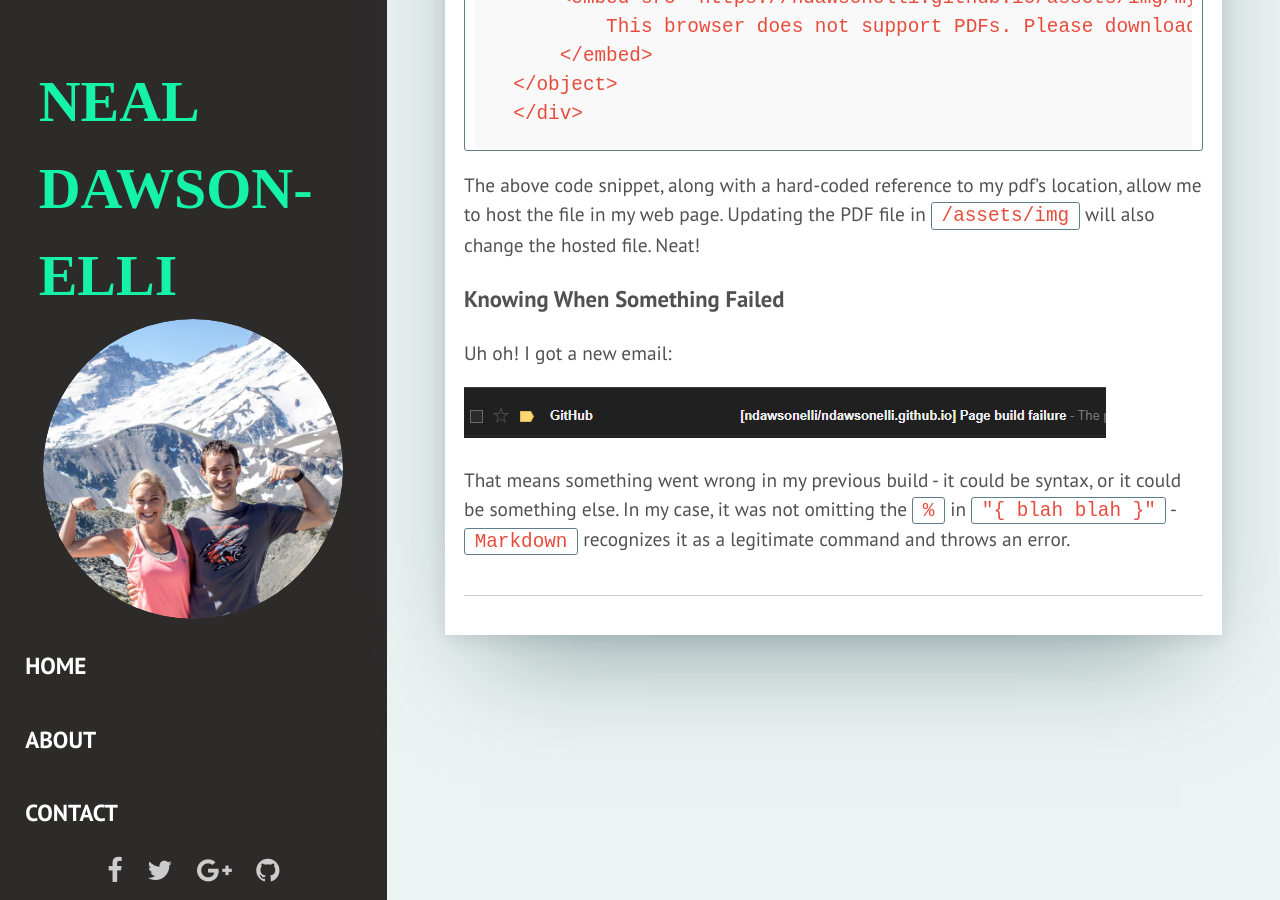
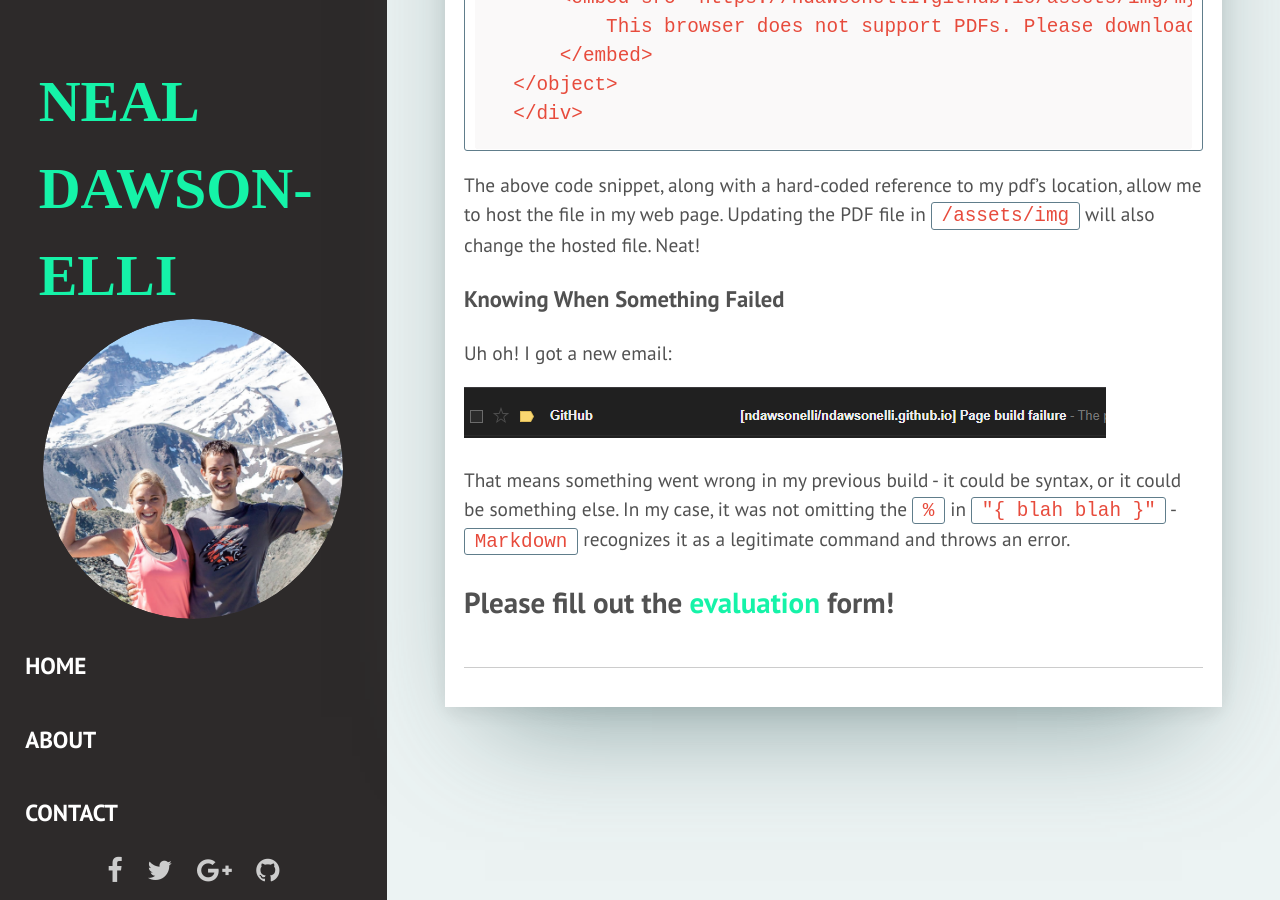
Before and after one commit to ndawsonelli/ndawsonelli.github.io, a Jekyll site: the page built from _posts/2017-12-13-Github-pages-tutorial.markdown, in a window 1280 px wide and 900 px high, scrolled down 12216 px. Built offline with Jekyll 4.4.1, drawn with Linux system fonts in a browser that asks for light colours; some web fonts are replaced.

Commit message:
added evaluation form link

```diff
--- a/_posts/2017-12-13-Github-pages-tutorial.markdown
+++ b/_posts/2017-12-13-Github-pages-tutorial.markdown
@@ -206,3 +206,5 @@ Uh oh! I got a new email:
 
 That means something went wrong in my previous build - it could be syntax, or it could be something else.  In my case, it was not omitting the `%` in `"{ blah blah }"` -
 `Markdown` recognizes it as a legitimate command and throws an error.
+
+## Please fill out the [evaluation](https://docs.google.com/forms/d/e/1FAIpQLSd1Dl64nGUiY3jaHiz5P6QBQ3aJqkvq0lLkrgux92kKdt8HLQ/viewform?usp=sf_link) form!
```
